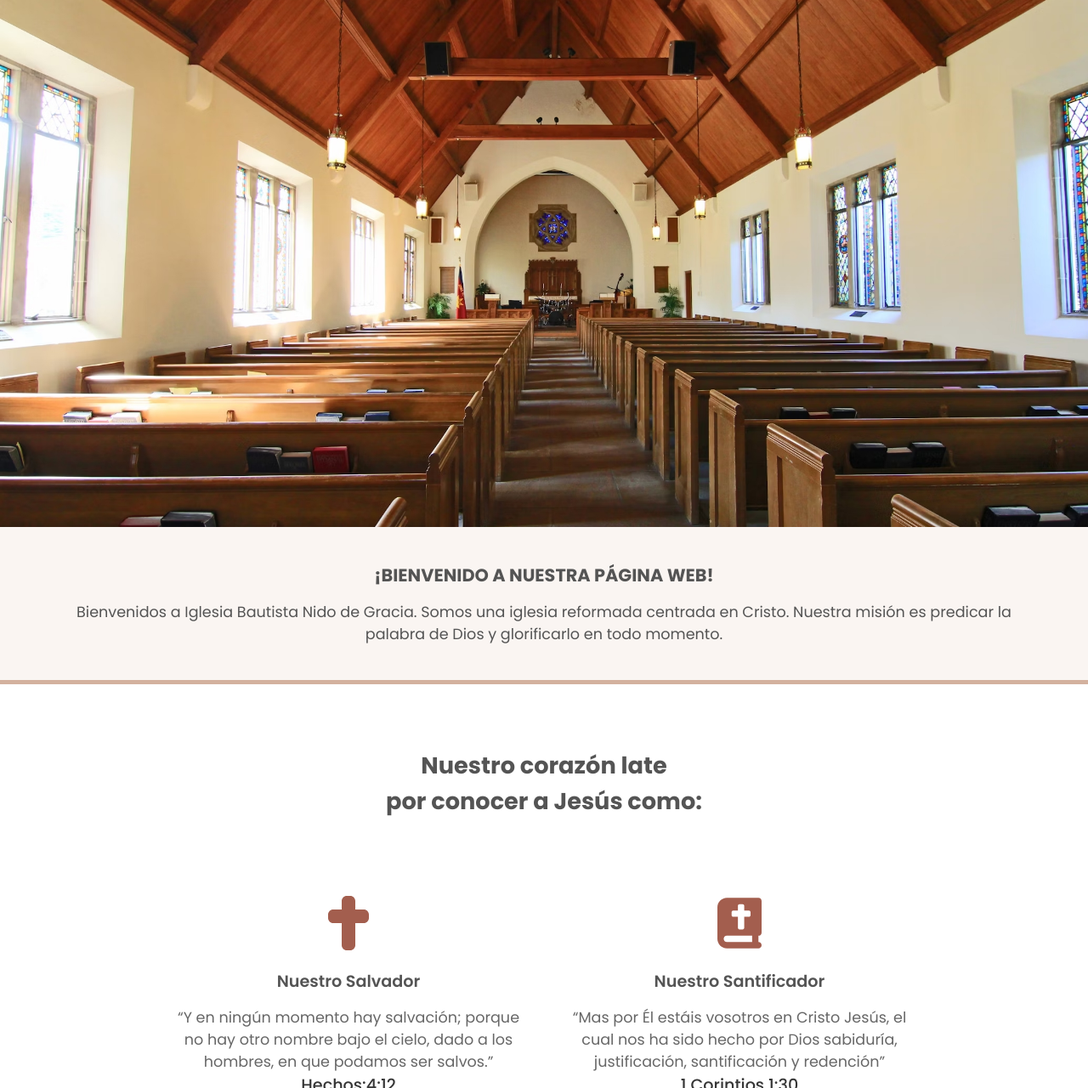
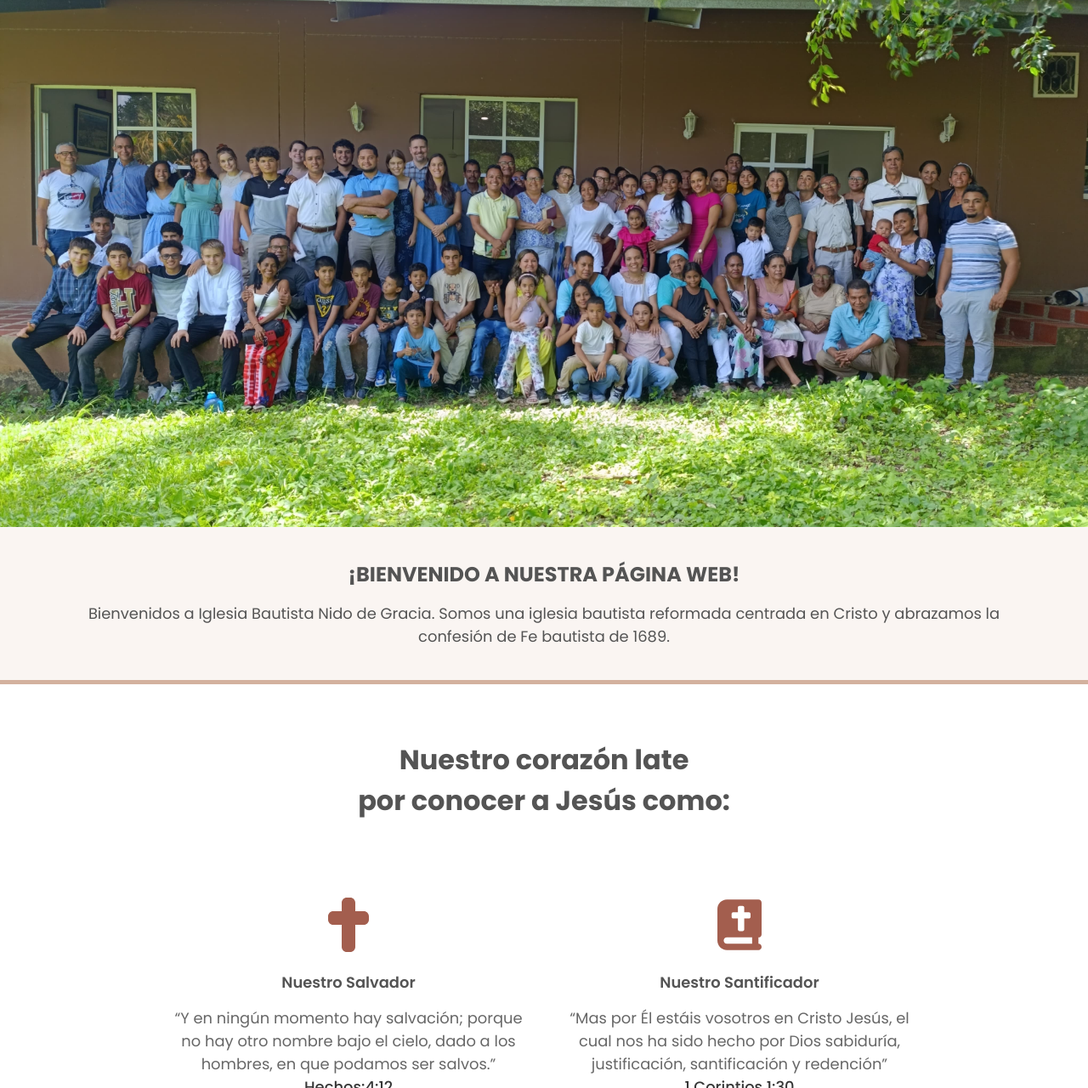
Before and after one commit to Daniloxym/Iglesia, a plain HTML site: page index.html in a window 1280 px wide. Shown: the part 106-1386 px from the top of the page at 85% size. Drawn offline with nearby package versions, Linux system fonts and the light colour scheme.

Commit message:
Estandarisamos algunas medidas y arreglamos algunos bugs

```diff
--- a/index.html
+++ b/index.html
@@ -19,10 +19,10 @@
 </head>
   <body>
     <!-- Barra de navegación -->
-    <nav class="navegacion">
+    <header class="navegacion">
+       <nav class="navegacion__contenedor">
+        <a href="#"><img class="navegacion__logo" src="./assets/img/logo.svg" alt="" /></a>
 
-       <div class="navegacion__contenedor">
-        <a href="#"><img class="navegacion__logo" src="./assets/img/logo1.jpg" alt="" /></a>
         <ul class="navegacion__lista">
           <li class="navegacion__item"><a href="#">INICIO</a></li>
           <!-- Submenu -->
@@ -38,17 +38,17 @@
           <li class="navegacion__item"><a href="#">CONTACTO</a></li>
         </ul>
         <svg class="navegacion__bars" xmlns="http://www.w3.org/2000/svg" height="38" width="32" viewBox="0 0 448 512"><!--!Font Awesome Free 6.7.2 by @fontawesome - https://fontawesome.com License - https://fontawesome.com/license/free Copyright 2025 Fonticons, Inc.--><path d="M0 96C0 78.3 14.3 64 32 64l384 0c17.7 0 32 14.3 32 32s-14.3 32-32 32L32 128C14.3 128 0 113.7 0 96zM0 256c0-17.7 14.3-32 32-32l384 0c17.7 0 32 14.3 32 32s-14.3 32-32 32L32 288c-17.7 0-32-14.3-32-32zM448 416c0 17.7-14.3 32-32 32L32 448c-17.7 0-32-14.3-32-32s14.3-32 32-32l384 0c17.7 0 32 14.3 32 32z"/></svg>
-      </div>
-    </nav>
+      </nav>
+    </header>
     <main class="contenido">
         <div class="btn"></div>
 
         <section class="banner">
-          <div class="banner__texto">
+          <article class="banner__texto">
               <h3 class="banner__titulo">¡BIENVENIDO A NUESTRA PÁGINA WEB!</h3>
               <p class="banner__parrafo">Bienvenidos a Iglesia Bautista Nido de Gracia.
-                  Somos una iglesia reformada centrada en Cristo. Nuestra misión es predicar la palabra de Dios y glorificarlo en todo momento.</p>
-          </div>
+                  Somos una iglesia bautista reformada centrada en Cristo y abrazamos la confesión de Fe bautista de 1689.</p>
+              </article>
       </section>
 
       <section class="descripcion">
--- a/style.css
+++ b/style.css
@@ -2,6 +2,28 @@
   margin: 0;
   padding: 0;
   box-sizing: border-box;
+}
+
+:root{
+
+  /*Font size*/
+  --font-size-xs:0.9rem;
+  --font-size-s:1rem;
+  --font-size-m:1.12rem;
+  --font-size-l :1.5rem;
+  --font-size-xl: 2rem;
+  --font-size-xxl:2.3rem;
+
+  /*Font weight*/
+  --font-weight-normal:400;
+  --font-weight-medium:500;
+  --font-weight-semibold:600;
+  --font-weight-bold:700;
+
+  /*Colores*/
+
+  --primary-color: #b4715b;
+
 }
 
 body {
@@ -15,7 +37,7 @@ body {
   background-color: #ffffff;
   position: relative;
   z-index: 1;
-  box-shadow: 0 1px 2px #b4715b;
+  box-shadow: 0 1px 2px var(--primary-color);
 }
 .navegacion__contenedor {
   width: 95%;
@@ -55,7 +77,7 @@ body {
   content: "";
   width: 0;
   height: 4px;
-  background-color: #b4715b;
+  background-color: var(--primary-color);
   position: absolute;
   inset: 0;
   margin: auto;
@@ -64,7 +86,7 @@ body {
 }
 
 .navegacion__item a:hover {
-  color: #b4715b;
+  color: var(--primary-color);
 }
 
 .navegacion__item:hover::after {
@@ -73,12 +95,12 @@ body {
 
 .navegacion__item a {
   text-decoration: none;
-  font-weight: 600;
+  font-weight: var(--font-weight-semibold);
   color: #888888;
 }
 
 .navegacion__logo {
-  width: 82px;
+  width: 85px;
   margin-top: 5px;
 }
 
@@ -86,9 +108,9 @@ body {
   width: 100%;
   height: 630px;
   display: block;
-  background-image: url(./assets/img/imagen.jpg);
+  background-image: url(./assets/img/imagen.jpeg);
   background-repeat: no-repeat;
-  background-position: center;
+  background-position: 0 40%;
   background-size: cover;
 }
 /*NAVEGACIÓN - SUBMENU*/
@@ -142,10 +164,10 @@ body {
 
 .submenu_elemento:hover {
   background-color: white;
-  color: #b4715b;
+  color: var(--primary-color);
 }
 .submenu_elemento:hover a {
-  color: #b4715b;
+  color: var(--primary-color);
 }
 
 /* ESTILOS DEL BANNER*/
@@ -176,7 +198,7 @@ body {
 }
 
 .banner__titulo {
-  font-size: 1.3rem;
+  font-size: var(--font-size-l);
   clip-path: polygon(100% 0, 0 0, 0 100%, 100% 100%);
   transition: clip-path 0.5s linear;
   @starting-style {
@@ -188,7 +210,7 @@ body {
 }
 
 .banner__parrafo {
-  font-size: 1.1rem;
+  font-size: var(--font-size-m);
   transform: translateX(0);
   transition: transform.5s 0.5s ease;
   @starting-style {
@@ -202,12 +224,13 @@ body {
 /* ESTILOS DE DESCRIPCION*/
 
 .descripcion {
+  padding: 0.1px;
 }
 
 .descripcion__titulo {
   text-align: center;
-  font-size: 1.7rem;
-  margin-top: 80px;
+  font-size: var(--font-size-xl);
+  margin-top: 70px;
   margin-bottom: 70px;
   color: var(--color_titulos);
 }
@@ -231,14 +254,14 @@ body {
 
 .elemento {
   color: var(--color_titulos);
-  font-weight: 600;
-  font-size: 1.2rem;
+  font-weight: var(--font-weight-semibold);
+  font-size: var(--font-size-m);
   margin: 15px 0;
 
 }
 
 .elemento__texto {
-  font-size: 1.1rem;
+  font-size: var(--font-size-m);
   color: #676767;
   text-wrap: wrap;
   @media(width<=453px){
@@ -246,8 +269,8 @@ body {
   }
 }
 .elemento__texto strong {
-  font-size: 1.2rem;
-  font-weight: 500;
+  font-size: var(--font-size-m);
+  font-weight: var(--font-weight-medium);
   display: block;
   color: #363636;
   @media(width<=453px){
```
Also changed, not shown: assets/img/imagen.jpeg (added), assets/img/imagen2.jpg (renamed from assets/img/imagen.jpg), assets/img/logo.svg (added), 1 other file.
